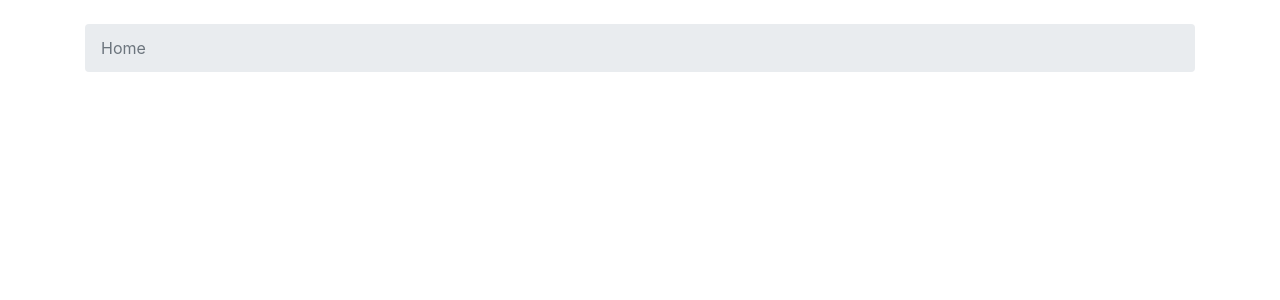
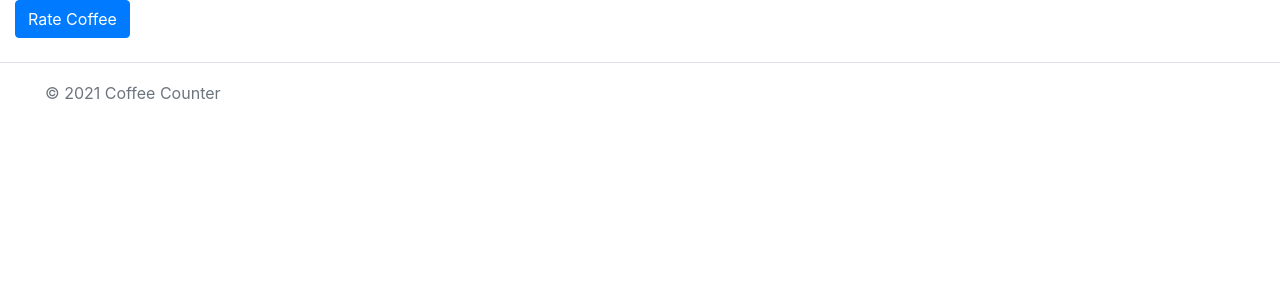
Before and after one commit to jacoma/coffee_app, a Django app: page / in a window 1280 px wide. Shown: the part 56-356 px from the top of the page. Run offline with Django 3.2, Linux system fonts and the light colour scheme; a user stored in the database is signed in; parts of the project's set-up code (start-up, migrations or seed data) failed here and were passed over; some libraries are stand-ins or nearby versions.

Commit message:
add coffee and user home

```diff
--- a/accounts/urls.py
+++ b/accounts/urls.py
@@ -3,7 +3,7 @@ from accounts import views
 
 urlpatterns = [
     url(r'^$', views.home, name='home'),
-    url(r'^user/(?P<username>[\w.@+-]+)/$', views.user_home, name='user_home'),
-    url(r'^user/(?P<username>[\w.@+-]+)/coffees/$', views.user_coffees, name='user_coffees'),
-    url(r'^user/(?P<username>[\w.@+-]+)/profile/$', views.user_profile, name='user_profile'),
+    # # url(r'^user/(?P<username>[\w.@+-]+)/$', views.user_home, name='user_home'),
+    # url(r'^coffees/$', views.user_coffees, name='user_coffees'),
+    # url(r'^profile/$', views.user_profile, name='user_profile'),
 ]
--- a/accounts/views.py
+++ b/accounts/views.py
@@ -1,48 +1,22 @@
-from django.shortcuts import render, redirect, get_object_or_404
+from django.shortcuts import render, redirect, get_object_or_404, reverse
 from django.contrib.auth import login as auth_login
 from django.contrib.auth.models import User
 from django.contrib.auth.forms import UserCreationForm
 from .forms import SignUpForm
 from coffees.models import ratings, dim_coffee
 from django.contrib.auth.decorators import login_required
-
-#from django.utils.timezone import datetime
-#from django.http import HttpResponse
+from django.http import HttpResponseRedirect, HttpResponse
 
 # Create your views here.
+
 def home(request):
-    return render(
-        request,
-        'home.html'
-    )
-
-@login_required
-def user_home(request):
-    #active_user = get_object_or_404(User, username = username)
-    return render(
-        request,
-        'user_home.html',
-        {'username':request.user}
-    )
-
-@login_required
-def user_coffees(request):
-    # active_user = get_object_or_404(User, username = username)
-    coffees = dim_coffee.objects.all() #TODO FILTER FOR THE USER's COFFEES
-    return render(
-        request,
-        'user_coffees.html',
-        {'user':request.user, 'coffees':coffees}
-    )
-
-@login_required
-def user_profile(request):
-    # active_user = get_object_or_404(User, username = username)
-    return render(
-        request,
-        'user_profile.html',
-        {'username':request.user}
-    )
+    if request.user.is_authenticated:
+        # base_url = 'user/{username}/'.format(username=request.user.username)
+        return render(request, 'user_home.html')
+    else:
+        return HttpResponseRedirect(
+                reverse(signup)
+            )
 
 def signup(request):
     if request.method == 'POST':
@@ -50,9 +24,27 @@ def signup(request):
         if form.is_valid():
             user = form.save()
             auth_login(request, user)
-            base_url = '^user/(?P<username>[\w.@+-]+)/$'
-            user_name =  user.username
-            return redirect(base_url, {'username':user_name})
+            return redirect(home)
     else:
         form = SignUpForm()
     return render(request, 'signup.html', {'form': form})
+
+
+# def user_home(request):
+#     return render(request, 'user_home.html', {'username':request.user.username})
+
+@login_required
+def user_coffees(request):
+    coffees = dim_coffee.objects.all() #TODO FILTER FOR THE USER's COFFEES
+    return render(
+        request,
+        'user_coffees.html',
+        {'coffees':coffees}
+    )
+
+@login_required
+def user_profile(request):
+    return render(
+        request,
+        'user_profile.html'
+    )
--- a/coffeecounter/settings.py
+++ b/coffeecounter/settings.py
@@ -12,8 +12,6 @@ https://docs.djangoproject.com/en/3.2/ref/settings/
 
 from pathlib import Path
 import os
-from django.contrib.auth.models import User
-from django.urls import reverse, resolve
 
 # Build paths inside the project like this: BASE_DIR / 'subdir'.
 BASE_DIR = Path(__file__).resolve().parent.parent
@@ -134,5 +132,5 @@ DEFAULT_AUTO_FIELD = 'django.db.models.BigAutoField'
 
 LOGIN_URL = 'login'
 LOGOUT_REDIRECT_URL = 'home'
-LOGIN_REDIRECT_URL = reverse('user_home', {'username': User.username})
+LOGIN_REDIRECT_URL = 'home'
 EMAIL_BACKEND = 'django.core.mail.backends.console.EmailBackend'
--- a/coffeecounter/urls.py
+++ b/coffeecounter/urls.py
@@ -44,10 +44,10 @@ urlpatterns = [
     url(r'^reset/complete/$',
         auth_views.PasswordResetCompleteView.as_view(template_name='password_reset_complete.html'),
         name='password_reset_complete'),
-    url(r'^user/(?P<username>[\w.@+-]+)/$', accounts_views.user_home, name='user_home'),
-    url(r'^user/(?P<username>[\w.@+-]+)/coffees/$', accounts_views.user_coffees, name='user_coffees'),
-    url(r'^user/(?P<username>[\w.@+-]+)/profile/$', accounts_views.user_profile, name='user_profile'),
-    url(r'^user/(?P<username>[\w.@+-]+)/add-coffee/$', views.add_coffee, name="add_coffee"),
-    url(r'^user/(?P<username>[\w.@+-]+)/rate/$', views.add_rating, name="rate_coffee"),
+    # url(r'^user/(?P<username>[\w.@+-]+)/$', accounts_views.user_home, name='user_home'),
+    url(r'^coffees/$', accounts_views.user_coffees, name='user_coffees'),
+    url(r'^profile/$', accounts_views.user_profile, name='user_profile'),
+    url(r'^add-coffee/$', views.add_coffee, name="add_coffee"),
+    url(r'^rate/$', views.add_rating, name="rate_coffee"),
     url(r'^admin/', admin.site.urls),
 ]
--- a/coffees/models.py
+++ b/coffees/models.py
@@ -60,3 +60,6 @@ class ratings(models.Model):
     )
     last_updated = models.DateTimeField(auto_now_add=True)
     user_id = models.ForeignKey(settings.AUTH_USER_MODEL, default='', null=True, blank=True, on_delete=models.SET_NULL)
+
+    def __str__(self):
+        return self.name
--- a/coffees/urls.py
+++ b/coffees/urls.py
@@ -2,6 +2,6 @@ from django.urls import path
 from coffees import views
 
 urlpatterns = [
-    path("^user/(?P<username>[\w.@+-]+)/add-coffee/", views.add_coffee, name="add_coffee"),
-    path("^user/(?P<username>[\w.@+-]+)/rate/", views.add_rating, name="add_rating")
+    path("^add-coffee/", views.add_coffee, name="add_coffee"),
+    path("^rate/", views.add_rating, name="rate_coffee")
 ]
--- a/static/css/app.css
+++ b/static/css/app.css
@@ -0,0 +1,53 @@
+.bi {
+    vertical-align: -.125em;
+    fill: currentColor;
+}
+
+.dropdown-form {
+    position: static;
+    display: block;
+    width: auto;
+    margin: 4rem auto;
+}
+
+.dropdown-menu-macos {
+    display: grid;
+    gap: .25rem;
+    padding: .5rem;
+    border-radius: .5rem;
+}
+
+.dropdown-menu-macos .dropdown-item {
+    border-radius: .25rem;
+}
+
+.dropdown-item-danger {
+    color: var(--bs-red);
+}
+
+.dropdown-item-danger:hover,
+.dropdown-item-danger:focus {
+    color: #fff;
+    background-color: var(--bs-red);
+}
+
+.dropdown-item-danger.active {
+    background-color: var(--bs-red);
+}
+
+.btn-hover-light {
+    text-align: left;
+    background-color: var(--bs-white);
+    border-radius: .25rem;
+}
+
+.btn-hover-light:hover,
+.btn-hover-light:focus {
+    color: var(--bs-blue);
+    background-color: var(--bs-light);
+}
+
+.form-control-dark {
+    background-color: rgba(255, 255, 255, .05);
+    border-color: rgba(255, 255, 255, .15);
+}
--- a/templates/add_coffee.html
+++ b/templates/add_coffee.html
@@ -1,9 +1,9 @@
 {% extends 'base.html' %}
 
-{% block title %}Add a New Coffee{% endblock %}
+{% block title %}Add Coffee{% endblock %}
 
 {% block breadcrumb %}
-  <li class="breadcrumb-item"><a href="{% url 'user_home' username%}">{{username}}</a></li>
+  <li class="breadcrumb-item"><a href="{% url 'home'%}">{{user.username}}</a></li>
   <li class="breadcrumb-item active">Add Coffee</li>
 {% endblock %}
 
--- a/templates/base.html
+++ b/templates/base.html
@@ -41,12 +41,9 @@
       </div>
     </div>
   </nav>
-  <div class="container">
-    <ol class="breadcrumb my-4">
-      {% block breadcrumb %}
-      {% endblock %}
-    </ol>
+  <div class="container-fluid">
     {% block content %}
+
     {% endblock %}
   </div>
   {% endblock body %}
@@ -59,5 +56,18 @@
     integrity="sha384-cn7l7gDp0eyniUwwAZgrzD06kc/tftFf19TOAs2zVinnD/C7E91j9yyk5//jjpt/" crossorigin="anonymous">
   </script>
 </body>
+<footer class="mt-auto d-flex flex-wrap justify-content-between align-items-center py-3 my-4 border-top">
+  <div class="col-md-4 d-flex align-items-center">
+    <a href="/" class="mb-3 me-2 mb-md-0 text-muted text-decoration-none lh-1">
+      <svg class="bi" width="30" height="24"><use xlink:href="#bootstrap"/></svg>
+    </a>
+    <span class="text-muted">&copy; 2021 Coffee Counter</span>
+  </div>
 
+  <ul class="nav col-md-4 justify-content-end list-unstyled d-flex">
+    <li class="ms-3"><a class="text-muted" href="#"><svg class="bi" width="24" height="24"><use xlink:href="#twitter"/></svg></a></li>
+    <li class="ms-3"><a class="text-muted" href="#"><svg class="bi" width="24" height="24"><use xlink:href="#instagram"/></svg></a></li>
+    <li class="ms-3"><a class="text-muted" href="#"><svg class="bi" width="24" height="24"><use xlink:href="#facebook"/></svg></a></li>
+  </ul>
+</footer>
 </html>
--- a/templates/home.html
+++ /dev/null
@@ -1,10 +0,0 @@
-{% extends 'base.html' %}
-{% block title %}Welcome{% endblock %}
-
-{% block breadcrumb %}
-  <li class="breadcrumb-item active">Home</li>
-{% endblock %}
-
-{% block content %}
-
-{% endblock %}
--- a/templates/user_coffees.html
+++ b/templates/user_coffees.html
@@ -1,10 +1,5 @@
 {% extends 'base.html' %}
 {% block title %}User{% endblock %}
-
-{% block breadcrumb %}
-<li class="breadcrumb-item"><a href="{% url 'user_home' user.username%}">{{ user.username }}</a></li>
-<li class="breadcrumb-item active">Coffee</li>
-{% endblock %}
 
 {% block content %}
     <table class="table">
--- a/templates/user_home.html
+++ b/templates/user_home.html
@@ -1,12 +1,8 @@
 {% extends 'base.html' %}
 {% block title %}User{% endblock %}
 
-{% block breadcrumb %}
-<li class="breadcrumb-item active">{{ username }}</li>
-{% endblock %}
-
 {% block content %}
 <div class="mb-4">
-  <a href="{% url 'add_coffee' username%}" class="btn btn-primary">Add Coffee</a>
+  <a href="{% url 'rate_coffee'%}" class="btn btn-primary">Rate Coffee</a>
 </div>
 {% endblock %}
```
Also changed, not shown: coffees/views.py (+8 -17 lines), templates/add_rating.html (added, +32 -0 lines), db.sqlite3.
